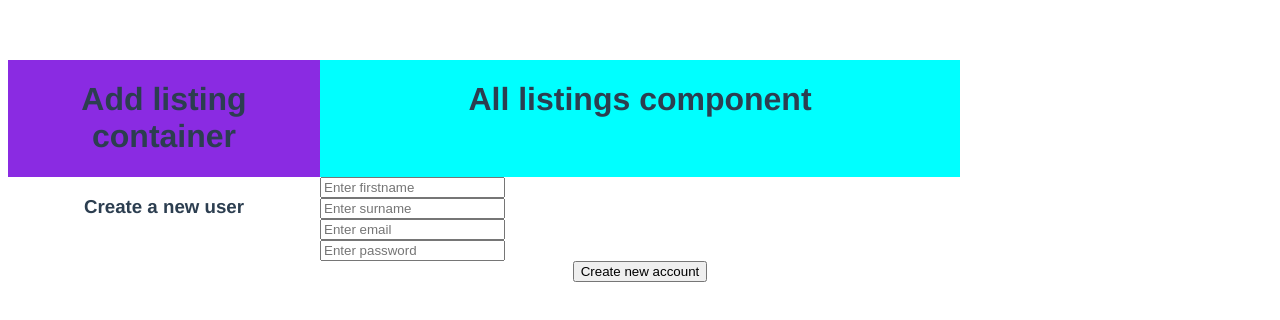
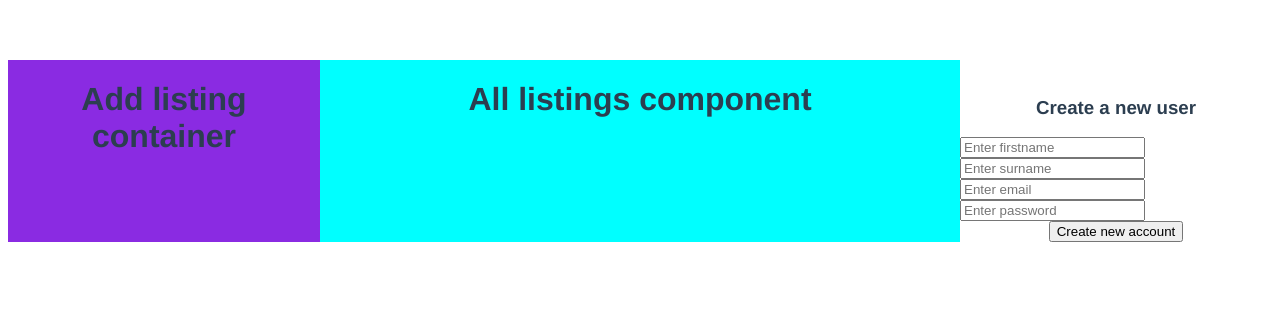
Before and after one commit to izaxen/ClearBnB2021, a Vue app in the folder frontend/: page / in a window 1280 px wide. Shown: the top 320 px of the page. Built offline with nearby package versions, Linux system fonts and the light colour scheme.

Commit message:
Update CreateUser.vue

```diff
--- a/frontend/src/components/user-components/CreateUser.vue
+++ b/frontend/src/components/user-components/CreateUser.vue
@@ -1,4 +1,5 @@
 <template>
+  <div class="createNewUserContainer">
     <br />
     <h3>Create a new user</h3>
     <form @submit.prevent="addUser" ref="clearForm">
@@ -8,11 +9,17 @@
         type="text"
         placeholder="Enter firstname"
       />
-    <input v-model="surName" required type="text" placeholder="Enter surname" />
+      <input
+        v-model="surName"
+        required
+        type="text"
+        placeholder="Enter surname"
+      />
       <input v-model="email" required type="text" placeholder="Enter email" />
       <input v-model="pw" required type="text" placeholder="Enter password" />
       <button>Create new account</button>
     </form>
+  </div>
 </template>
 
 <script>
@@ -47,6 +54,11 @@ export default {
 </script>
 
 <style scoped>
+.createNewUserContainer {
+  grid-column-start: 3;
+  grid-row-start: 1;
+}
+
 input {
   display: flex;
   flex-direction: column;
```
Lines whose indentation alone changed are shown as unchanged.
